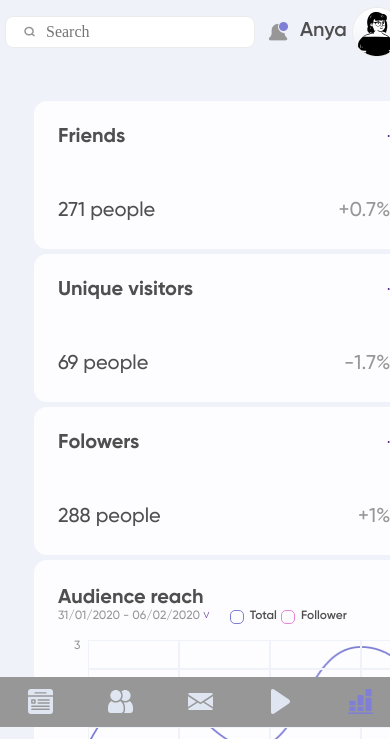
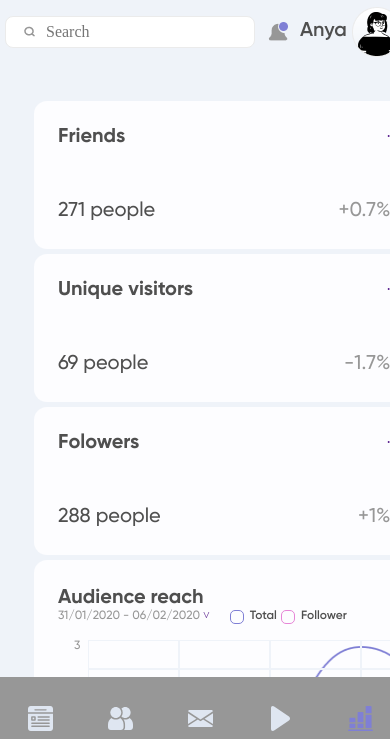
Before and after one commit to AlGKrek/dasboard, a plain HTML site: page index.html in a window 390 px wide. Shown: the part 83-822 px from the top of the page. Drawn offline with nearby package versions, Linux system fonts and the light colour scheme; files that its build step writes are made by us from their sources.

Commit message:
fix: mobile nav position

```diff
--- a/src/scss/components/_nav-mobile.scss
+++ b/src/scss/components/_nav-mobile.scss
@@ -4,10 +4,10 @@
     align-items: center;
     background: $color-grey;
     position: fixed;
-    top: 90vh;
+    top: 90%;
     display: none;
     width: 468px;
-    height: 50px;
+    height: 10%;
     z-index: 1;
     @include lg(){
         display: flex;
```
